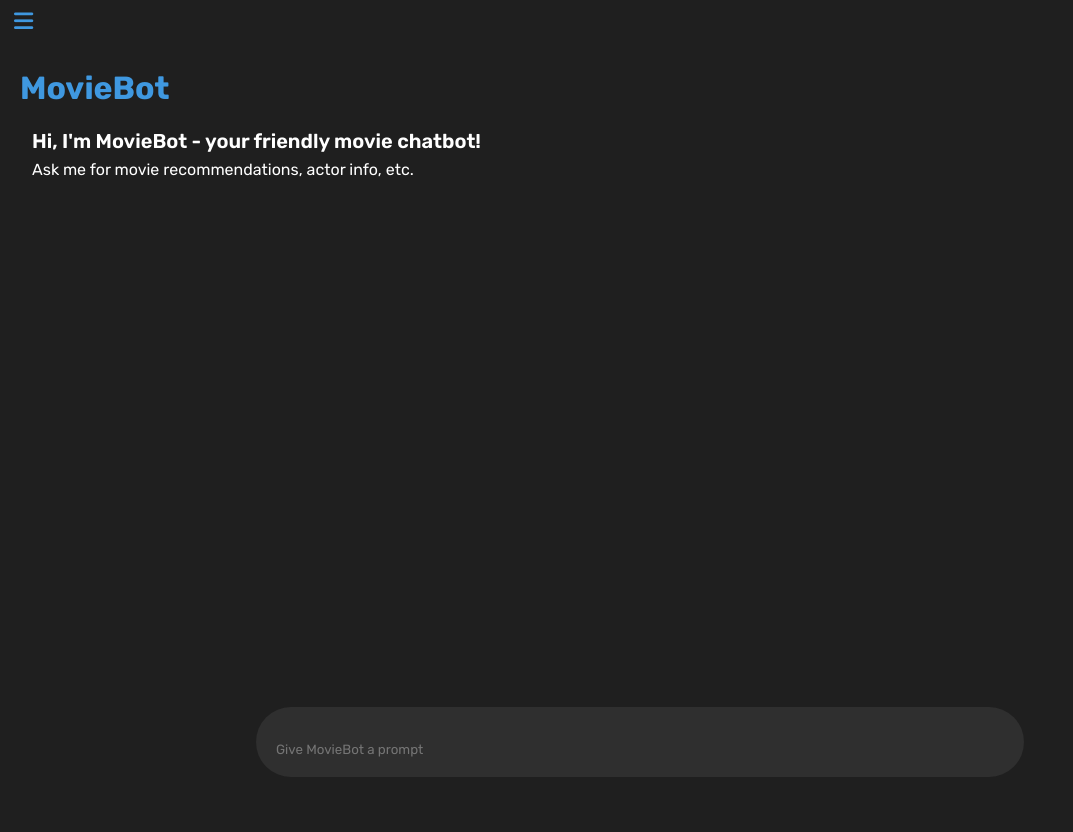
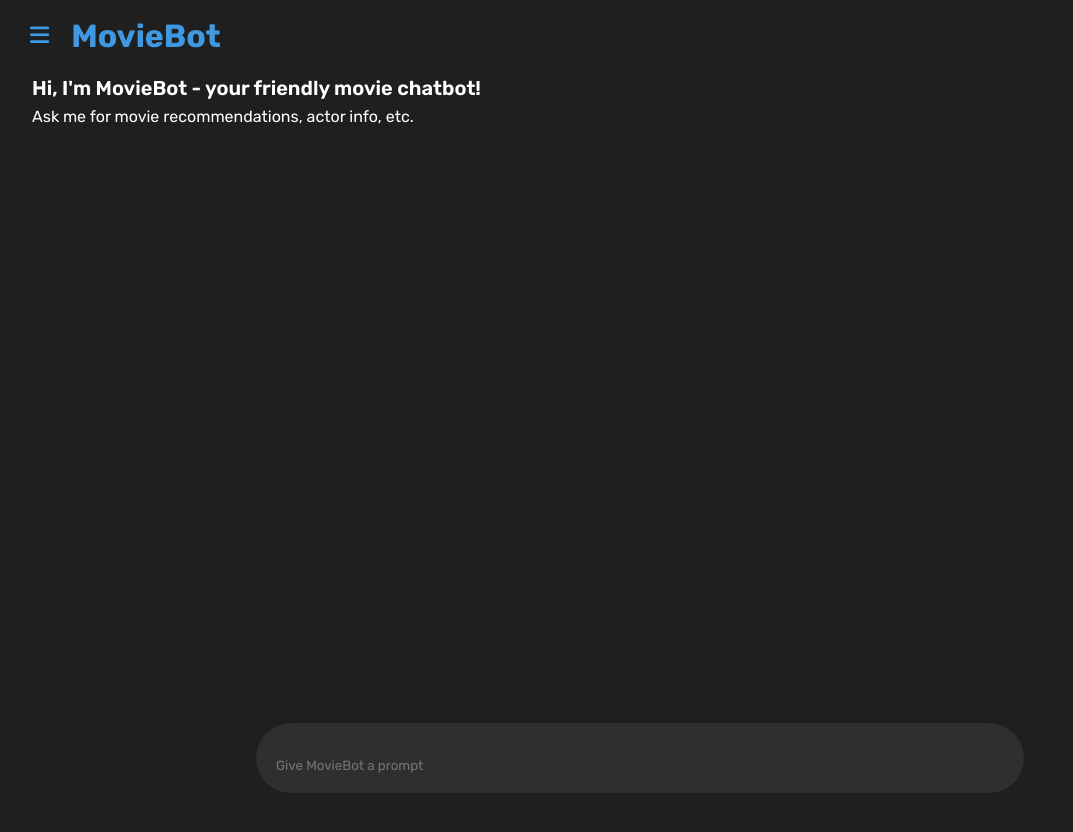
Before and after one commit to iruobej/movie-master, a React (Vite) app: page /moviebot in a window 1280 px wide. Shown: the top 832 px of the page, without its empty margins (0-1073 px from the left). Built offline with nearby package versions, Linux system fonts and the light colour scheme.

Commit message:
styling improvements

```diff
--- a/components/Navbar.tsx
+++ b/components/Navbar.tsx
@@ -1,4 +1,4 @@
-import { Link } from 'react-router-dom'
+import { Link, useNavigate } from 'react-router-dom'
 
 type Props = {
   open: boolean;
@@ -6,6 +6,21 @@ type Props = {
 };
 
 function Navbar({ open, onClose }: Props) {
+  const navigate = useNavigate();
+
+  const handleLogout = () => {
+    // remove user data
+    localStorage.removeItem("currentUser");
+
+
+    // close sidebar
+    onClose();
+
+    // redirect to login page
+    navigate("/");
+  };
+
+
   return (
     <nav className={`sidebar ${open ? "sidebar-open" : ""}`}>
       <div className="sidebar-header">
@@ -22,7 +37,7 @@ function Navbar({ open, onClose }: Props) {
         <li><Link to="/moviebot">Moviebot</Link></li>
       </ul>
 
-      <button className="logOut">Log Out</button>
+      <button className="logOut" onClick={handleLogout}>Log Out</button>
     </nav>
   );
 }
--- a/pages/MovieBot.tsx
+++ b/pages/MovieBot.tsx
@@ -135,15 +135,15 @@ Ask me for movie recommendations, actor info, etc.`,
 
   return (
     <>
-      <button type="button" className="hamburger" onClick={() => setOpen(true)}>
-        <i className="fa-solid fa-bars" style={{ color: "#3f98e0" }} />
-      </button>
+      <div className="header">
+          <button type="button" className="hamburger" onClick={() => setOpen(true)}>
+          <i className="fa-solid fa-bars" style={{ color: "#3f98e0" }} />
+        </button>
 
-      <Navbar open={open} onClose={() => setOpen(false)} />
-
+        <Navbar open={open} onClose={() => setOpen(false)} />
+        <h1>MovieBot</h1>
+      </div>
       <div className="chat-page">
-        <h1>MovieBot</h1>
-
         <div className="messages">
           {messages.map((m) => (
             <Message key={m.id} role={m.role} text={m.text} />
--- a/pages/Search.tsx
+++ b/pages/Search.tsx
@@ -51,6 +51,7 @@ function Search() {
 
     return (
         <div style={{ padding: 12 }}>
+            <div className="header">
                 {/* Hamburger button to open the sidebar */}
                 <button
                     type="button"
@@ -62,8 +63,8 @@ function Search() {
 
                 {/* Sidebar nav */}
                 <Navbar open={open} onClose={() => setOpen(false)} />
-
                 <h1>Search</h1>
+            </div>
 
             <div className='searchBar'>
                 <input
--- a/pages/Watchlist.tsx
+++ b/pages/Watchlist.tsx
@@ -54,6 +54,7 @@ function Watchlist () {
 
     return (
         <div style={{ padding: '10' }}>
+            <div className="header">
                 <button
                     type="button"
                     className="hamburger"
@@ -65,6 +66,8 @@ function Watchlist () {
                 {/* Sidebar nav */}
                 <Navbar open={open} onClose={() => setOpen(false)} />
                 <h1>Your Watchlist</h1>
+            </div>
+
             <h3>View your saved movies here</h3>
 
             <ul className="scrollable">
--- a/src/App.css
+++ b/src/App.css
@@ -178,12 +178,13 @@ a {
 
 /*AI page*/
 .prompt-wrapper {
-  position: absolute;
-  bottom: 16px;
-  left: 50%;
-  transform: translateX(-50%);
-  width: 60vw;          /* match the input width */
-  max-width: 800px;     /* optional */
+  position: sticky;
+  bottom: 0;
+  margin: 0 auto;
+  width: 60vw;
+  max-width: 800px;
+  display: flex;
+  gap: 10px;
 }
 
 .prompt {
@@ -221,6 +222,7 @@ a {
     flex-direction: column;
     padding: 12px;
     box-sizing: border-box;
+    position: relative;
 }
 
 .messages {
@@ -232,6 +234,7 @@ a {
     overflow-y: auto;
     padding: 0 12px 110px;
     color: white;
+
 }
 
 .message-user {
@@ -324,3 +327,24 @@ a {
   opacity: 0.6;
   font-style: italic;
 }
+
+.header {
+  position: sticky;
+  top: 0;
+  z-index: 20;
+
+  width: 100%;
+  background-color: var(--bg-color);
+  padding: 12px 16px;
+  box-sizing: border-box;
+
+  display: flex;
+  align-items: center;
+  gap: 16px;
+}
+
+/* IMPORTANT: stop margin collapse */
+.header h1 {
+  margin: 0;
+  line-height: 1;
+}
```
Also changed, not shown: 1 other file (tests, documents, lock files or other folders). Lines whose indentation alone changed are shown as unchanged.
